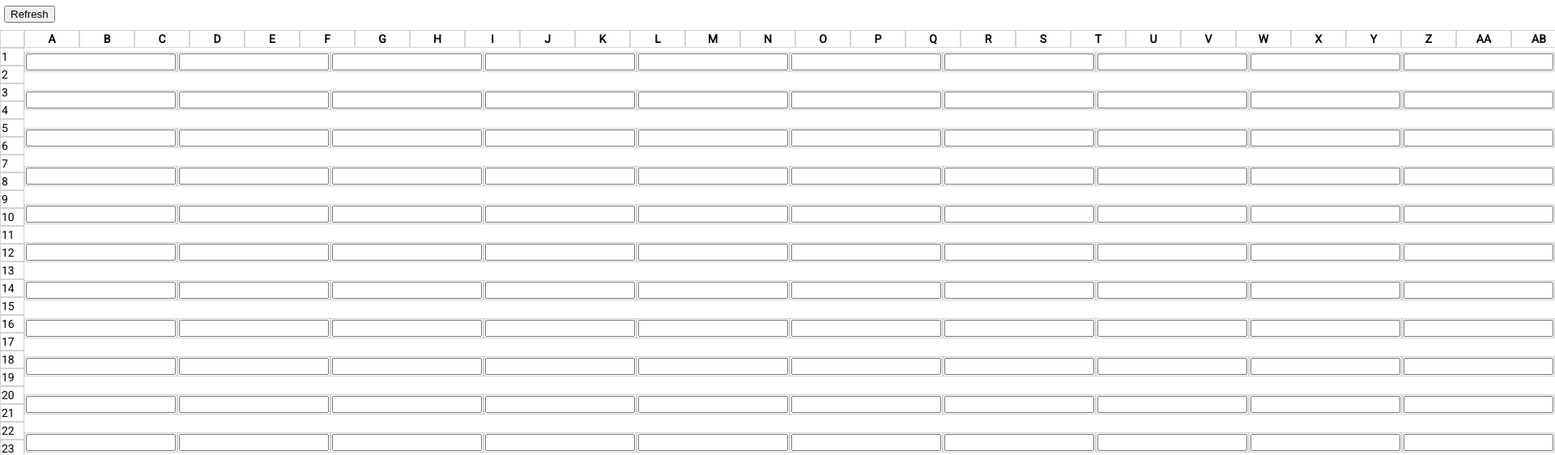
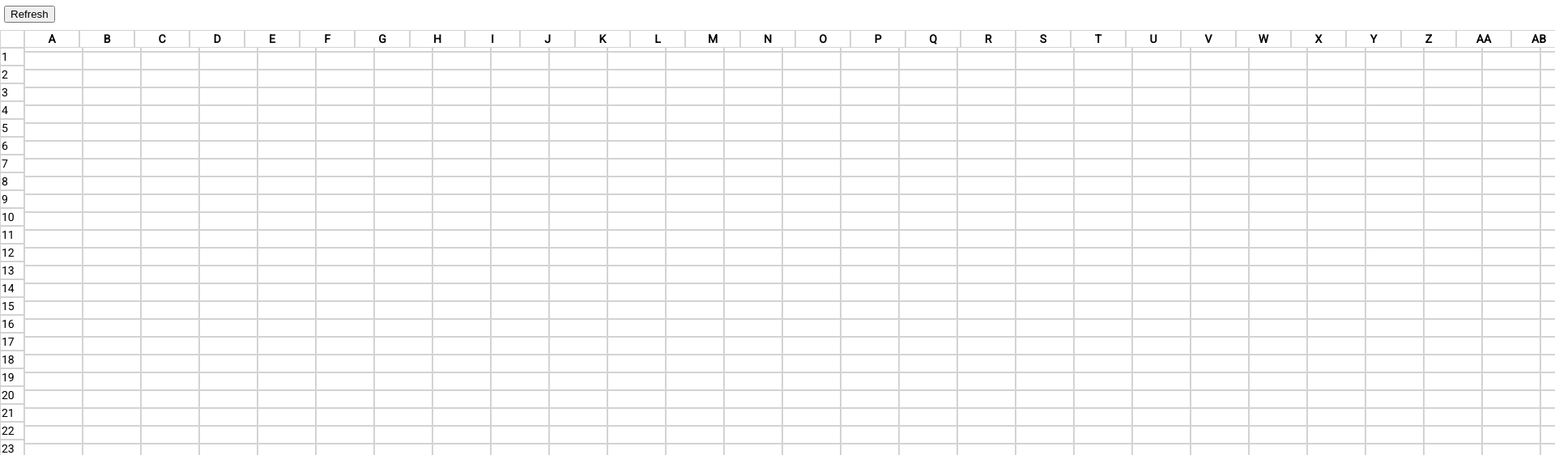
Before and after one commit to czar3985/spreadsheet, a plain HTML site: page index.html in a window 1280 px wide. Shown: the part 53-615 px from the top of the page at 81% size, 1920 px wide, since content can reach past the window. Drawn offline with nearby package versions, Linux system fonts and the light colour scheme.

Commit message:
Remove extra rows

```diff
--- a/css/main.css
+++ b/css/main.css
@@ -107,3 +107,10 @@ tr {
   position: fixed;
   z-index: 1;
 }
+
+input {
+  width: 68px;
+  padding: 0px;
+  margin: 0px;
+  border: none;
+}
--- a/js/main.js
+++ b/js/main.js
@@ -15,7 +15,7 @@ var code1 = 0;
 var code2 = 65;
 var i, node;
 /* Use a fragment to avoid numerous reflows */
-const letFragment = document.createDocumentFragment();
+var fragment = document.createDocumentFragment();
 for (i = 1; i <= numCols; i++) {
     if (code1 === 0) { /* Single letter columns */
         node = $('<th>' + String.fromCharCode(code2) + '</th>');
@@ -37,28 +37,30 @@ for (i = 1; i <= numCols; i++) {
             code2++;
         }
     }
-    $(letFragment).append(node);
+    $(fragment).append(node);
 }
-$('.column-header-row').append(letFragment);
+$('.column-header-row').append(fragment);
 
 /* Add row numbers */
-const numFragment = document.createDocumentFragment();
+fragment = document.createDocumentFragment();
 for (i = 1; i <= numRows; i++) {
     node = $('<tr><td class="row-width">' + i.toString() + '</td></tr>');
-    $(numFragment).append(node);
+    $(fragment).append(node);
 }
-$('.row-numbers').append(numFragment);
+$('.row-numbers').append(fragment);
 
 /* Add cells */
-const cellFragment = document.createDocumentFragment();
+fragment = document.createDocumentFragment();
 for (var row = 1; row <= numRows; row++) {
-    $(cellFragment).append('<tr>');
+
+    var newRow = document.createElement('tr');
+
     for (var col = 1; col <= numCols; col++) {
-        $(cellFragment).append('<td><input type="text"></td>');
+        $(newRow).append('<td><input type="text"></td>');
     }
-    $(cellFragment).append('</tr>');
+    $(fragment).append(newRow);
 }
-$('.cells').append(cellFragment);
+$('.cells').append(fragment);
 
 /*
  *
```
